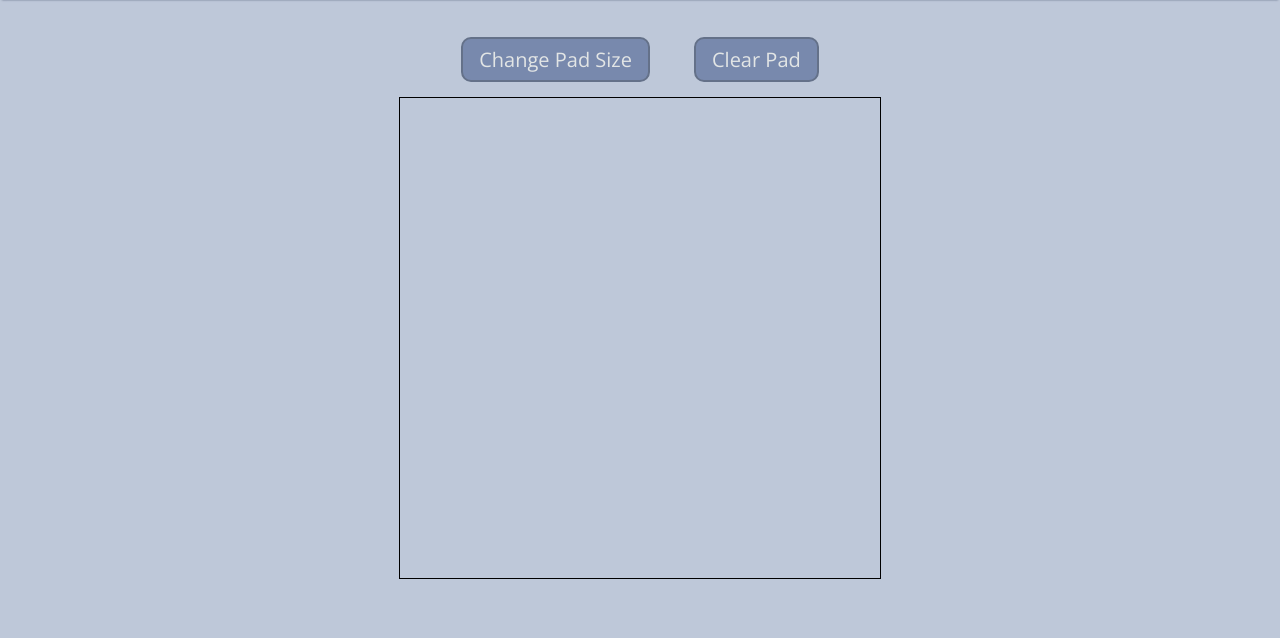
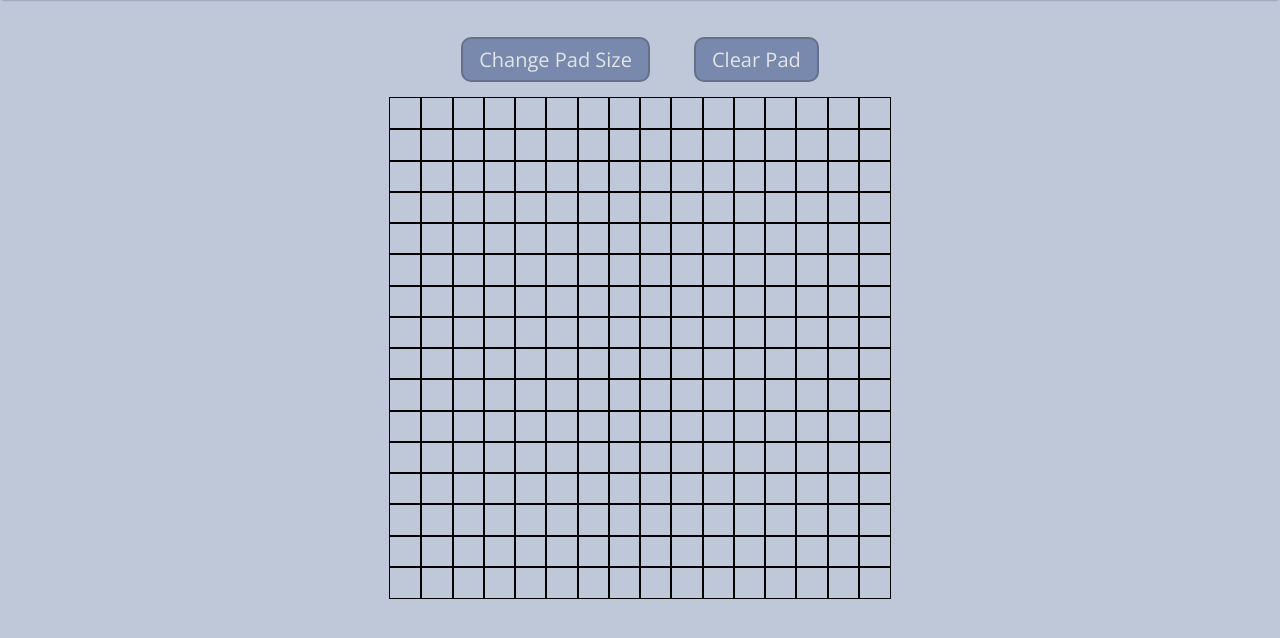
Before and after one commit to Leviax7/hover-pad, a plain HTML site: page index.html in a window 1280 px wide. Shown: the part 56-694 px from the top of the page. Drawn offline with nearby package versions, Linux system fonts and the light colour scheme.

Commit message:
Created 16x16 grid of squares

```diff
--- a/application.js
+++ b/application.js
@@ -1,28 +1,8 @@
-
-
-
-
-
-
-
-
-
-
-
-
-
-
-
-
-
-
-
-
-
-
-
-for (var i = 0; i >=16; i++){
-//iterate through loop 256 times, creating a div each time to construct a 16x16 grid
-
+for (var i = 0; i < 16 ; i++) {
+	for(var x = 0; x < 16; x++){
+	$('#pad-container').append('<div class="square"></div>');
+	}
+	var z=16;
+	$('.square').css({'height' : 'calc(500px / '+ z, 'width' : 'calc(500px / '+z});
 
 }
--- a/index.html
+++ b/index.html
@@ -17,9 +17,8 @@
 	</div>
 
 	<div id="pad-container">
-		<div></div>
-		<div></div>
-	<div></div>
+
+
 
 	</div>
 
--- a/style.css
+++ b/style.css
@@ -46,11 +46,16 @@ border-radius: 10px;
 
 #pad-container{
 border: 1px solid;
-width: 480px;
-height: 480px;
+width: 500px;
+height: 500px;
 margin: 15px auto;
+
 }
 
-.test{
-	border: 1px solid;
+.square{
+	float: left;
+	margin: 0px;
+	padding: 0px;
+	outline: 1px solid black;
+
 }
```
